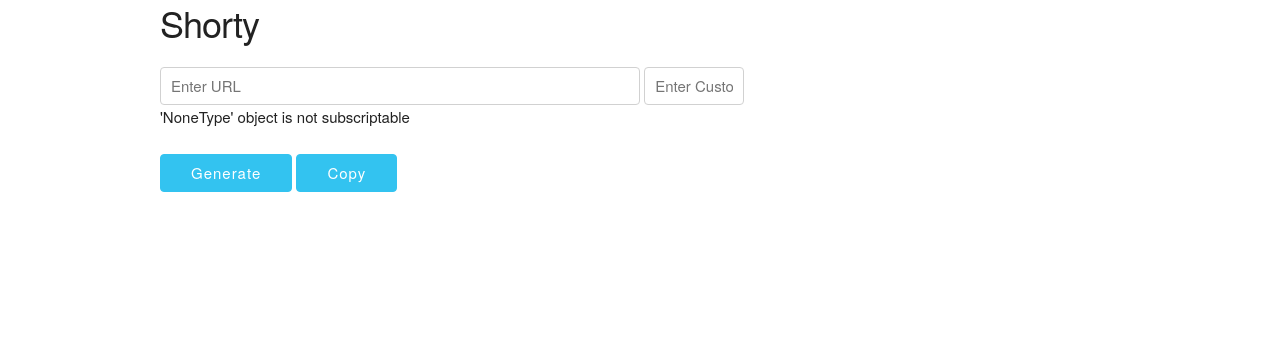
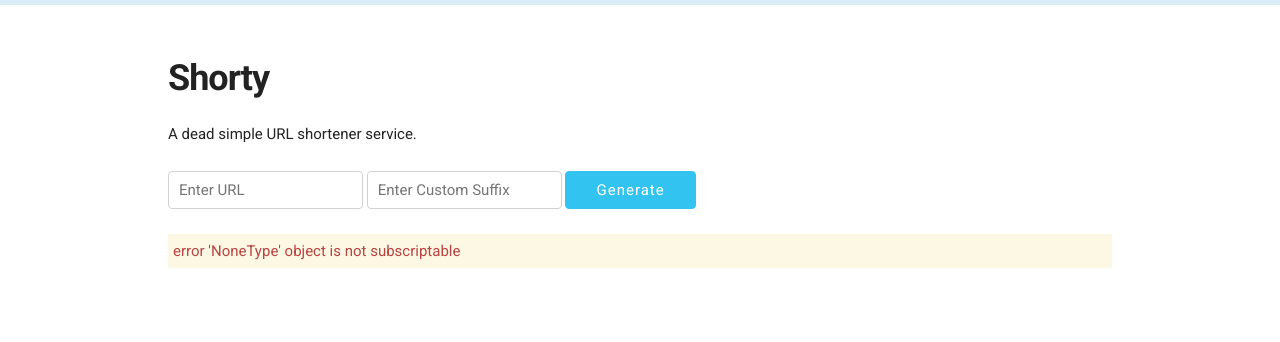
Before and after one commit to highoncarbs/shorty, a Flask app: page /index.html in a window 1280 px wide. Shown: the top 342 px of the page. Run offline with Flask 2, Linux system fonts and the light colour scheme; data comes from the database, SQL or seed files in the repository; both versions use the stored data as it was after the commit; some libraries are stand-ins or nearby versions.

Commit message:
Base template built

```diff
--- a/static/css/main.css
+++ b/static/css/main.css
@@ -1,15 +1,17 @@
+html{
+
+    border-top : 5px solid #d9edf7;
+}
 body{
+    font-family: 'Roboto', sans-serif;
+    margin: 50px;
+}
 
-    font-family: 'Roboto', sans-serif;
-
-}
+h3{
+	font-weight: 700;
+}/*
 .main_header{
 	padding: 10px;
-}
-h3{
-	border:0;
-	margin: 0;
-	padding: 0;
 }
 .shorty{
 	margin-top: 20px;
@@ -21,4 +23,21 @@
 	margin-top: 20px;
 	background-color: #0073cf;
 	border: 0;
+}*/
+/* Gen URL block */
+
+.gen_block{
+	padding: 15px;
+	background-color:#d9edf7;
+	color : #31708f;
+	border-radius: 5px;
+	width: auto;
+	font-size: 20px;
+
 }
+/* Error Disp */
+.error_disp{
+	padding: 5px;
+	background-color:#fcf8e3;
+	color : #b84442;
+}
--- a/templates/index.html
+++ b/templates/index.html
@@ -5,38 +5,42 @@
 	<script src="dist/clipboard.min.js">
 		(function(){
     new Clipboard('#copy_target');
-})();
+	})();
 	</script>
 	<link rel="stylesheet" type="text/css" href="../static/css/skeleton.css">
 	<link rel="stylesheet" type="text/css" href="../static/css/normalize.css">
-	<!-- <link rel="stylesheet" type="text/css" href="../static/css/main.css"> -->
-	<link href="https://fonts.googleapis.com/css?family=Roboto:400,700" rel="stylesheet">
+	<link rel="stylesheet" type="text/css" href="../static/css/main.css">
+	<link href="https://fonts.googleapis.com/css?family=Roboto:300,400,700,900" rel="stylesheet">
 </head>
 <body>
-<div class="container u-full-width main_header">
+<div class="container  main_header">
 	<h3 align="left" href="index.html">Shorty</h3>
+	<p>A dead simple URL shortener service.</p>
 </div>
 
 <div class="u-full-width shorty">
 	<div class="container">
 
 	<form method="post" action="">
-				<input type="text" style="width: 50%;" name="url_input" placeholder="Enter URL" >
-				<input type="text" style="width: 100px;" name="url_custom" placeholder="Enter Custom Suffix" >
-				{% if error != null %}
+				<div class="row">
+				<input type="text"  name="url_input" placeholder="Enter URL" >
+				<input type="text"  name="url_custom" placeholder="Enter Custom Suffix" >
+				<button class="button-primary generate">Generate</button>
+				</div>
+	</form>
+	{% if error != null %}
 				<p class="error_disp">
+					error
 					{{error}}
 				</p>
 				{% endif %}
-				<button class="button-primary generate">Generate</button>
-				<button class="button-primary copy" data-clipboard-target="#copy_target">Copy</button>
-	</form>
 	{% if shorty_url %}
 	<div class="gen_block">
 
 	<p class="gen_url">
-		Shorty URL is <a id="copy_target" href="{{shorty_url}}">{{shorty_url}}</a>
+		Shorty URL is <b><a id="copy_target" href="{{shorty_url}}">{{shorty_url}}</a></b>
 	</p>
+	<button class="button-primary copy" data-clipboard-target="#copy_target">Copy</button>
 	</div>
 	{% endif %}
 </div>
```
Also changed, not shown: desc/hero_final.png (added), url.db.
